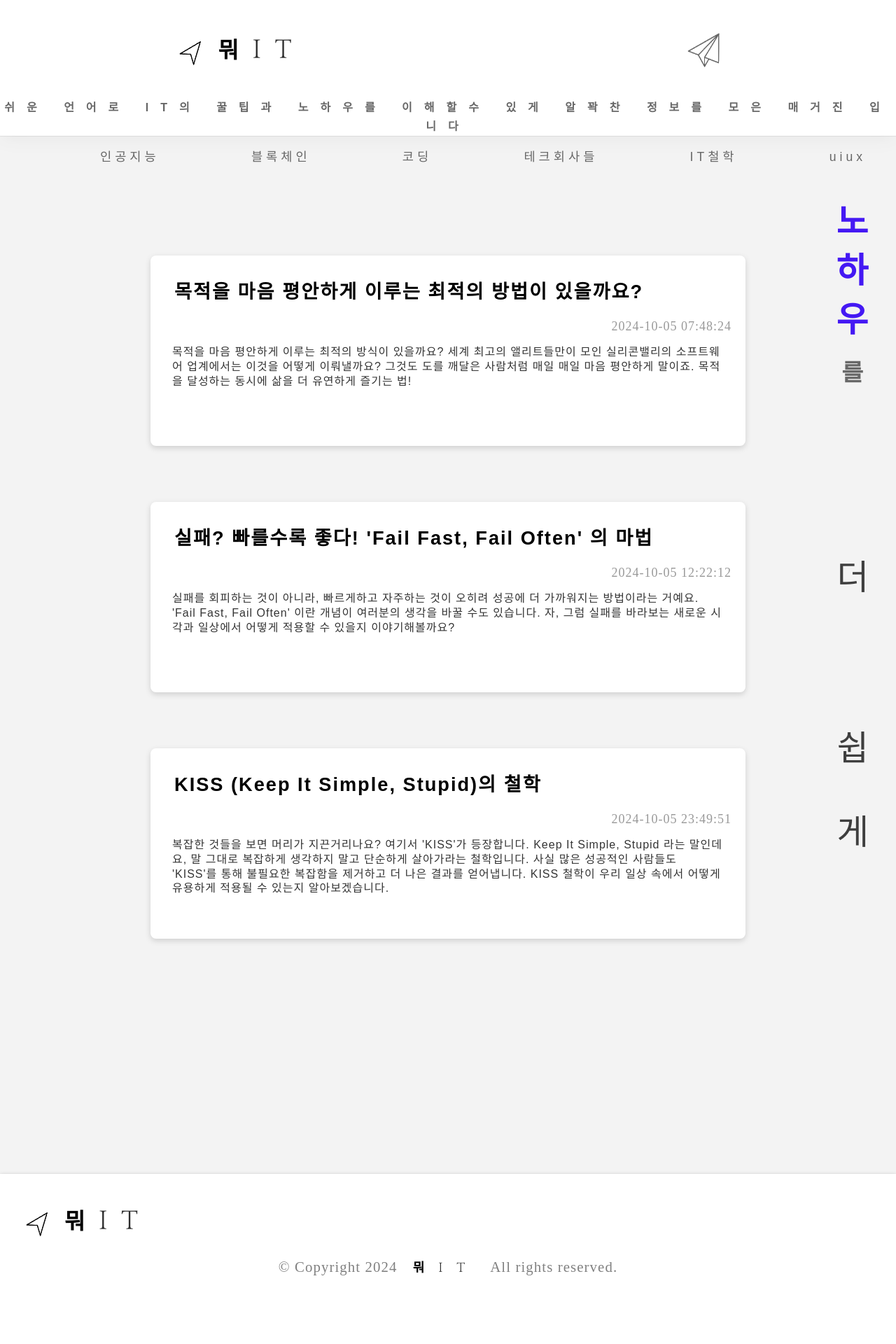
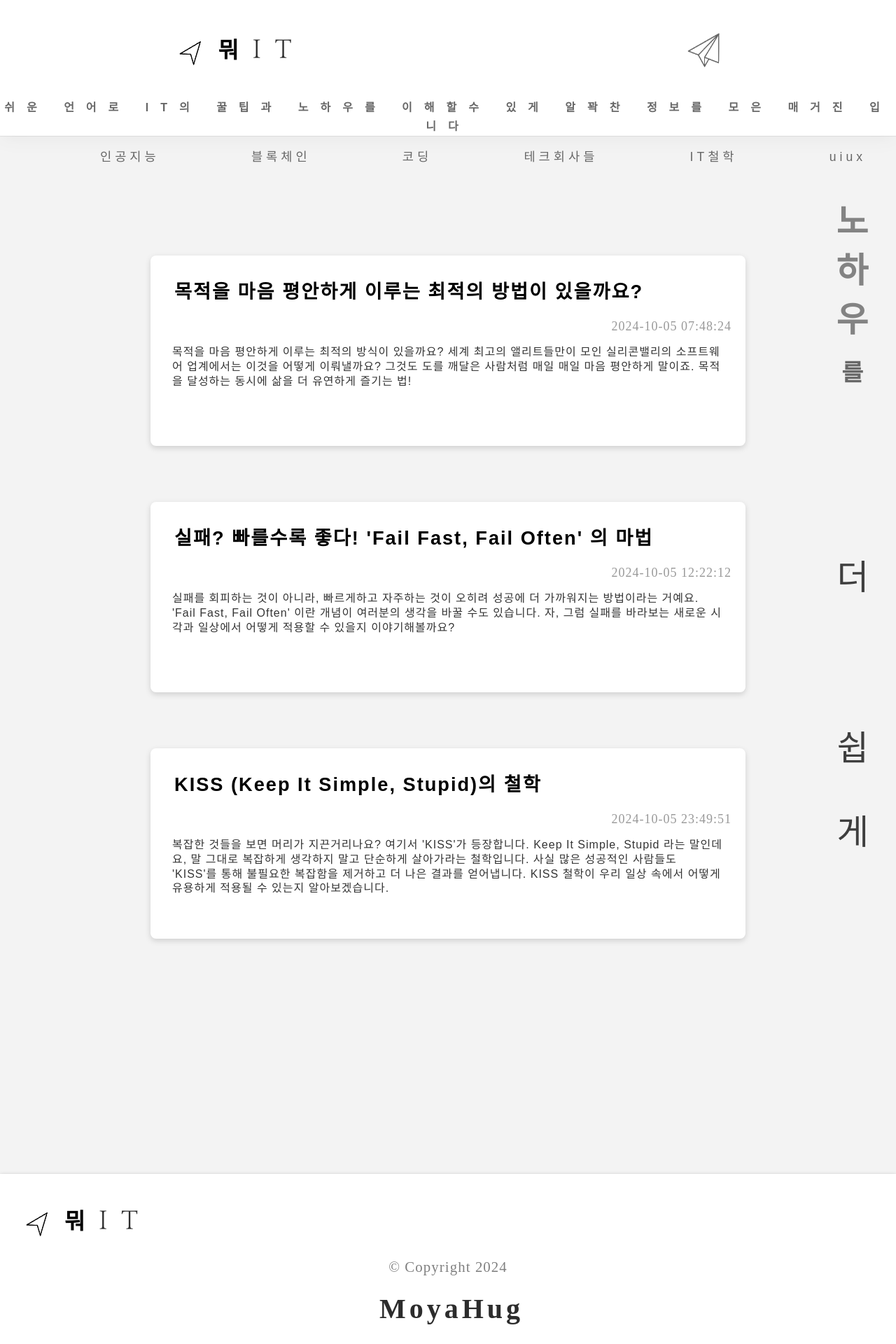
Before and after one commit to DevNeoLee/newblog, a Next.js app: page /it in a window 1280 px wide. Shown: the top 1920 px of the page at 70% size. Before the commit the page ends 1854 px from the top, so only its background shows below. Built offline with nearby package versions, Linux system fonts and the light colour scheme; a web font is replaced by a local one.

Commit message:
style color change

```diff
--- a/app/globals.css
+++ b/app/globals.css
@@ -549,13 +549,12 @@ footer {
     text-decoration: underline;
     text-align: balance;
     /* text-decoration-line: darkblue; */
-    text-underline-offset: 10px;
+    text-underline-offset: 15px;
     color: rgb(53, 52, 52);
     /* text-decoration-color: rgb(213, 213, 213); */
     /* text-decoration-color: rgb(255, 69, 69); */
-    text-decoration-color: rgb(253, 0, 190);
-
-    text-decoration-thickness: 0.7rem;
+    text-decoration-color: white;
+    text-decoration-thickness: 1.3rem;
 }
 
 .homeSectionMain {
@@ -702,7 +701,7 @@ footer {
     font-weight: 900;
     text-decoration: underline;
     text-decoration: underline;
-    text-decoration-color: rgb(197, 255, 224);
+    text-decoration-color: rgb(0, 254, 212);
     text-decoration-thickness: 0.6rem;
 }
 
@@ -729,7 +728,7 @@ footer {
 .largeCard:hover > .countryTitle h2 {
     text-decoration: underline;
     text-underline-offset: 5px;
-    text-decoration-color: rgb(197, 255, 224);
+    text-decoration-color: rgb(0, 254, 212);
     text-decoration-thickness: 0.6rem;
 }
 
@@ -1097,5 +1096,5 @@ footer {
 }
 
 .dreamLetter {
-    color: rgb(195, 0, 255);
+    color: rgb(0, 254, 212);
 }
--- a/app/it/components/Footer.js
+++ b/app/it/components/Footer.js
@@ -27,7 +27,10 @@ export default function Footer() {
 
       </div>
       <div className="copyright">
-        <p style={{ color: "gray"}}>© Copyright {new Date().getFullYear()} <span className="logoKorean" style={{ fontSize: "18px", color: "black", margin: "0 1rem"}}> 뭐<span className="logoIT" style={{ fontSize: "18px"}}>IT</span></span>All rights reserved.</p>
+        <p style={{ color: "gray"}}>© Copyright {new Date().getFullYear()}
+        <Link href="/" style={{ textDecoration: "none", backgroundColor: "lightgreen", width: "270px", justifyContent: "space-between", alignItems: "center"  }}>
+             <div className="logoMoyahug" id="blur" >MoyaHug</div>
+          </Link>          All rights reserved.</p>
         {/* <p><strong>PCB</strong> is owned and operated by <strong>Pacific Customs Brokers Ltd., Pacific Customs Brokers Inc.</strong>, and <strong>PCB Freight Management Ltd.</strong></p> */}
       </div>
     </footer>
--- a/app/it/page.js
+++ b/app/it/page.js
@@ -19,7 +19,7 @@ export default function it() {
         ))}
       </div>
       <div className="marketingCopyPhrase">
-        <div><h1 style={{ color: "rgb(51, 0, 255)"}}>노하우</h1> <h2>를</h2><h5>더 쉽게</h5></div>
+        <div><h1>노하우</h1> <h2>를</h2><h5>더 쉽게</h5></div>
       </div>
       <div className="travelMain">
         {/* <Image
--- a/app/travel/components/Footer.js
+++ b/app/travel/components/Footer.js
@@ -22,7 +22,11 @@ export default function Footer() {
 
       </div>
       <div className="copyright">
-        <p style={{ color: "gray"}}>© Copyright {new Date().getFullYear()} <strong className="logoKorean" style={{ fontSize: "18px", color: "black", margin: "0 1rem"}}> 뭐여행</strong>All rights reserved.</p>
+        <p style={{ color: "gray"}}>© Copyright {new Date().getFullYear()} <strong className="logoKorean" style={{ fontSize: "18px", color: "black", margin: "0 1rem"}}>
+          <Link href="/" style={{ textDecoration: "none", backgroundColor: "lightgreen", width: "270px", justifyContent: "space-between", alignItems: "center"  }}>
+             <div className="logoMoyahug" id="blur" >MoyaHug</div>
+          </Link>
+        </strong>All rights reserved.</p>
         {/* <p><strong>PCB</strong> is owned and operated by <strong>Pacific Customs Brokers Ltd., Pacific Customs Brokers Inc.</strong>, and <strong>PCB Freight Management Ltd.</strong></p> */}
       </div>
     </footer>
--- a/app/travel/page.js
+++ b/app/travel/page.js
@@ -19,7 +19,7 @@ export default function Travel() {
         ))}
       </div>
       <div className="marketingCopyPhrase">
-        <div><h1 style={{ color: "rgb(253, 0, 190)"}}> 꿈 </h1><h4>에서</h4> <h2>보았던</h2><h3>그곳</h3></div>
+        <div><h1> 꿈 </h1><h4>에서</h4> <h2>보았던</h2><h3>그곳</h3></div>
       </div>
       <div className="travelMain">
         {/* <Image
```
